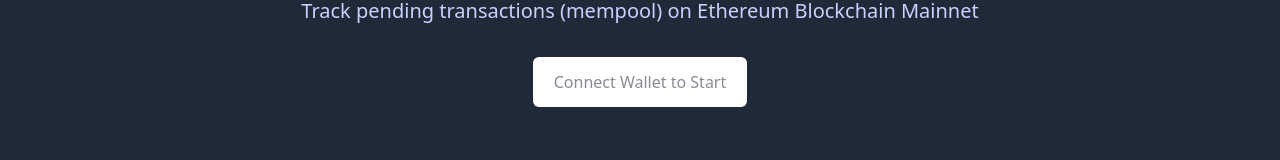
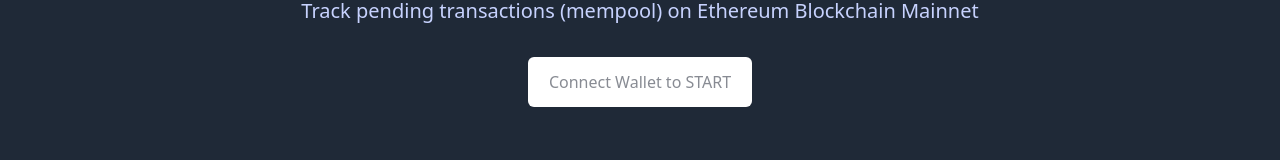
Before and after one commit to alphaclubvip/home, a Nuxt app: page /gas in a window 1280 px wide. Shown: the part 203-363 px from the top of the page. Built offline with nearby package versions, Linux system fonts and the light colour scheme.

Commit message:
update: gas

```diff
--- a/pages/gas.vue
+++ b/pages/gas.vue
@@ -140,7 +140,7 @@
               sm:w-auto
             "
           >
-            <span class="animate-pulse"> Connect Wallet to Start </span>
+            <span class="animate-pulse"> Connect Wallet to START </span>
           </ConnectWallet>
         </div>
         <div v-else-if="!nextBlock" class="mt-16 flex justify-center">
```
